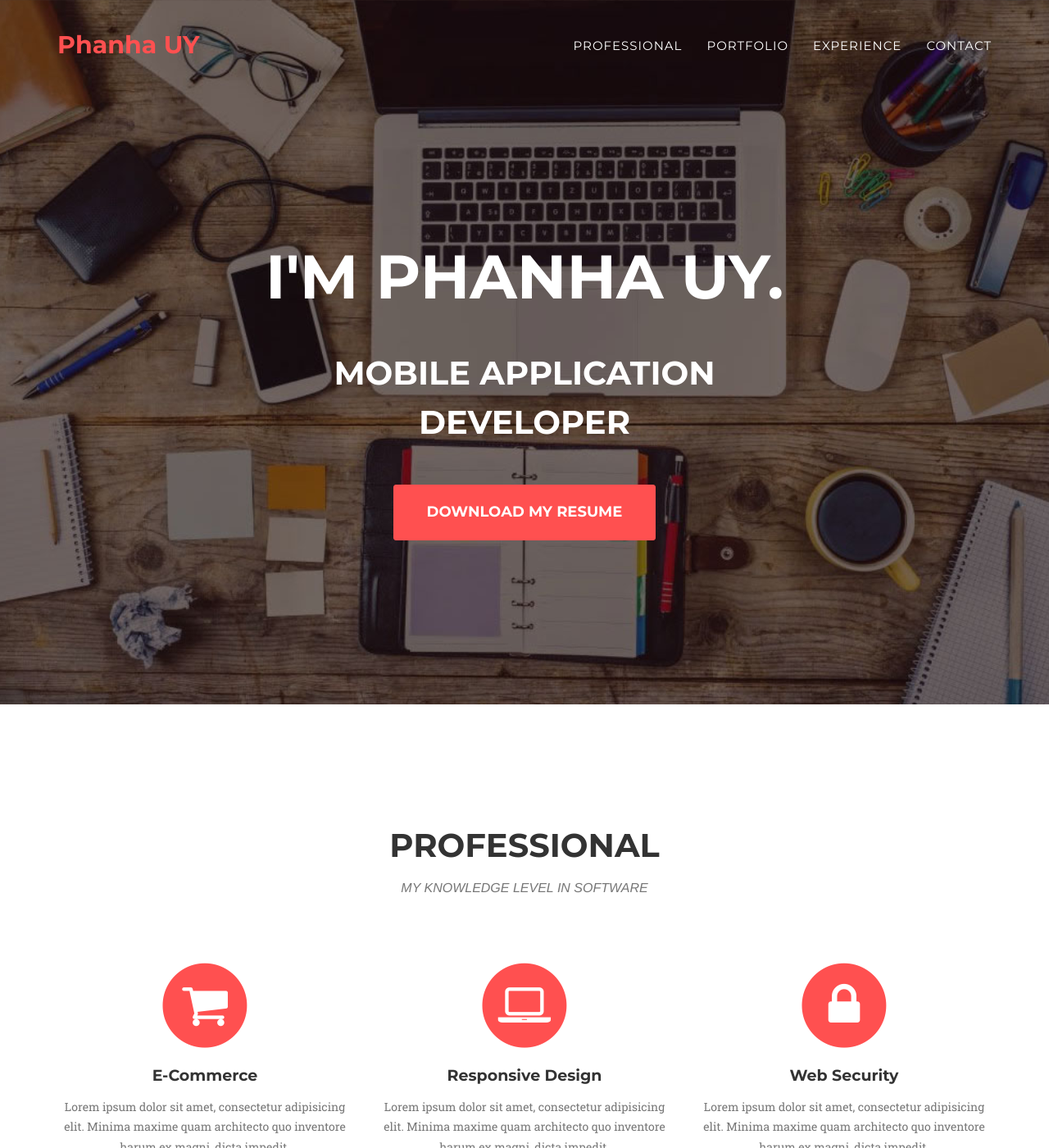
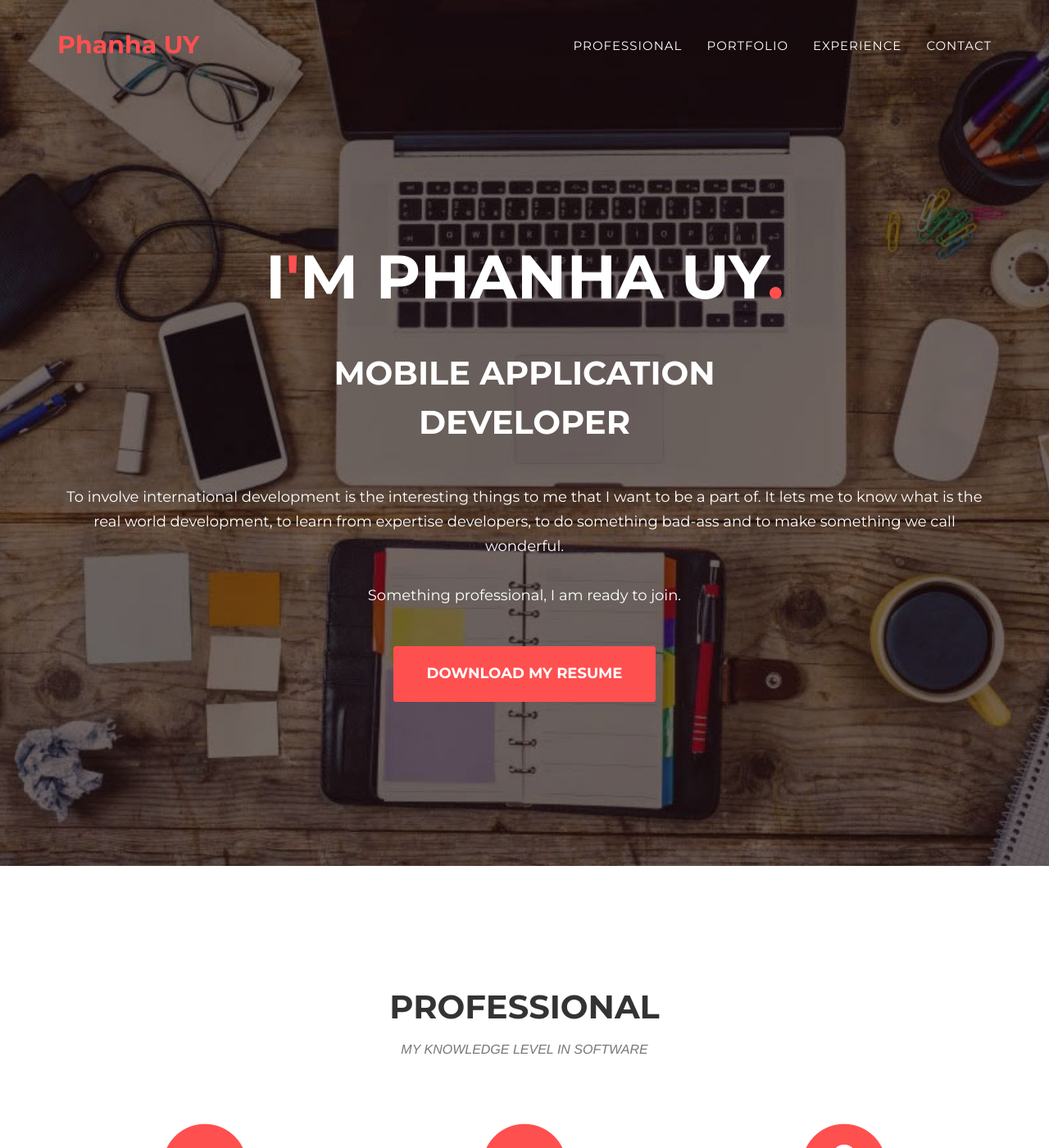
Before and after one commit to uypanha/uypanha.github.io, a Jekyll site: the page built from index.html, in a window 1280 px wide and 1400 px high. Shown: the whole window at 82% size. Built offline with Jekyll 4.4.1, drawn with Linux system fonts in a browser that asks for light colours; some web fonts are replaced; some of the changed text lies outside the part shown.

Commit message:
Added Self description, added company list

```diff
--- a/_config.yml
+++ b/_config.yml
@@ -3,45 +3,11 @@
 
 # Site settings
 title: Phanha UY
+position: Mobile Application<br>Developer
 email: uyphanha.dev@gmail.com
-description: "Write an awesome description for your new site here. You can edit this line in _config.yml. It will appear in your document head meta (for Google search results) and in your feed.xml site description."
-
-
-# Team names, titles and social links
-people:
-- name: Kay Garland
-  pic: 1
-  position: Lead Designer
-  social:
-    - title: twitter
-      url: #
-    - title: facebook
-      url: #
-    - title: stack-overflow
-      url: #
-
-- name: Larry Parker
-  pic: 2
-  position: Lead Marketer
-  social:
-    - title: twitter
-      url: #
-    - title: facebook
-      url: #
-    - title: linkedin
-      url: #
-
-- name: Diana Petersen
-  pic: 3
-  position: Lead Developer
-  social:
-    - title: twitter
-      url: #
-    - title: facebook
-      url: #
-    - title: google-plus
-      url: #
-
+description: "To involve international development is the interesting things to me that I want to be a part of. It lets me to know what is the real world development, to learn from expertise developers, to do something bad-ass and to make something we call wonderful.
+<br><br>
+Something professional, I am ready to join."
 # Social networks usernames (many more available: google-plus, flickr, dribbble, pinterest, instagram, tumblr, linkedin, etc.)
 social:
   - title: twitter
--- a/_includes/experience.html
+++ b/_includes/experience.html
@@ -9,48 +9,28 @@
             <div class="row">
                 <div class="col-lg-12">
                     <ul class="timeline">
-                        <li>
+                        {% for company in site.data.experience.companies %}
+                            <li
+                            {% capture thecycle %}{% cycle 'odd', 'even' %}{% endcapture %}
+                            {% if thecycle == 'even' %}
+                                class="timeline-inverted"
+                            {% endif %}>
                                 <div class="timeline-image">
-                                <img class="img-circle img-responsive" src="img/about/1.jpg" alt="">
+                                    <img class="img-circle img-responsive" src="{{ company.logo }}" alt="">
                                 </div>
                                 <div class="timeline-panel">
                                     <div class="timeline-heading">
-                                    <h4>2018-Present</h4>
-                                    <h4 class="subheading">Mäd</h4>
+                                        <h6 class="text-primary">{{ company.time }}</h6>
+                                        <h4 class="subheading">{{ company.name }}</h4>
                                     </div>
+                                    <br>
                                     <div class="timeline-body">
-                                    <p class="text-muted">Lorem ipsum dolor sit amet, consectetur adipisicing elit. Sunt ut voluptatum eius sapiente, totam reiciendis temporibus qui quibusdam, recusandae sit vero unde, sed, incidunt et ea quo dolore laudantium consectetur!</p>
+                                        <h5>{{ company.position }}</h5>
+                                        <p class="text-muted">{{ company.description }} </p>
                                     </div>
                                 </div>
                             </li>
-                        <li class="timeline-inverted">
-                            <div class="timeline-image">
-                                <img class="img-circle img-responsive" src="img/about/2.jpg" alt="">
-                            </div>
-                            <div class="timeline-panel">
-                                <div class="timeline-heading">
-                                    <h4>2015-2018</h4>
-                                    <h4 class="subheading">Mobile C&C (Cambodia) Co.,LTD</h4>
-                                </div>
-                                <div class="timeline-body">
-                                    <p class="text-muted">Lorem ipsum dolor sit amet, consectetur adipisicing elit. Sunt ut voluptatum eius sapiente, totam reiciendis temporibus qui quibusdam, recusandae sit vero unde, sed, incidunt et ea quo dolore laudantium consectetur!</p>
-                                </div>
-                            </div>
-                        </li>
-                        <li>
-                            <div class="timeline-image">
-                                <img class="img-circle img-responsive" src="img/about/3.jpg" alt="">
-                            </div>
-                            <div class="timeline-panel">
-                                <div class="timeline-heading">
-                                    <h4>December 2012</h4>
-                                    <h4 class="subheading">Transition to Full Service</h4>
-                                </div>
-                                <div class="timeline-body">
-                                    <p class="text-muted">Lorem ipsum dolor sit amet, consectetur adipisicing elit. Sunt ut voluptatum eius sapiente, totam reiciendis temporibus qui quibusdam, recusandae sit vero unde, sed, incidunt et ea quo dolore laudantium consectetur!</p>
-                                </div>
-                            </div>
-                        </li>
+                        {% endfor %}
                         <li class="timeline-inverted">
                             <div class="timeline-image">
                                 <h4>My
--- a/_includes/header.html
+++ b/_includes/header.html
@@ -41,9 +41,10 @@
     <header>
         <div class="container">
             <div class="intro-text">
-                <div class="intro-heading">I'M PHANHA UY.</div>
-                <div class="intro-lead-in">Mobile Application<br>Developer</div><br>
-                <a href="#professionals" class="page-scroll btn btn-xl">Download My Resume</a>
+                <div class="intro-heading">I<b class="text-primary">'</b>m {{site.title}}<b class="text-primary">.</b></div>
+                <div class="intro-lead-in">{{site.position}}</div><br>
+                <div class="intro-description">{{site.description}}</div><br>
+                <a href="#professional" class="page-scroll btn btn-xl">Download My Resume</a>
             </div>
         </div>
     </header>
```
Also changed, not shown: _data/experience.yml (added, +19 -0 lines), _includes/clients.html (deleted, +0 -27 lines), _includes/css/agency.css (+14 -0 lines), _includes/team.html (deleted, +0 -37 lines), img/about/1.jpg (deleted), img/about/2.jpg (deleted), img/about/3.jpg (deleted), img/about/4.jpg (deleted), img/experience/ckcc.jpg (added), img/experience/mad.jpg (added), img/experience/mcnc.jpg (added), img/team/1.jpg (deleted), img/team/2.jpg (deleted), img/team/3.jpg (deleted). Lines whose indentation alone changed are shown as unchanged.
